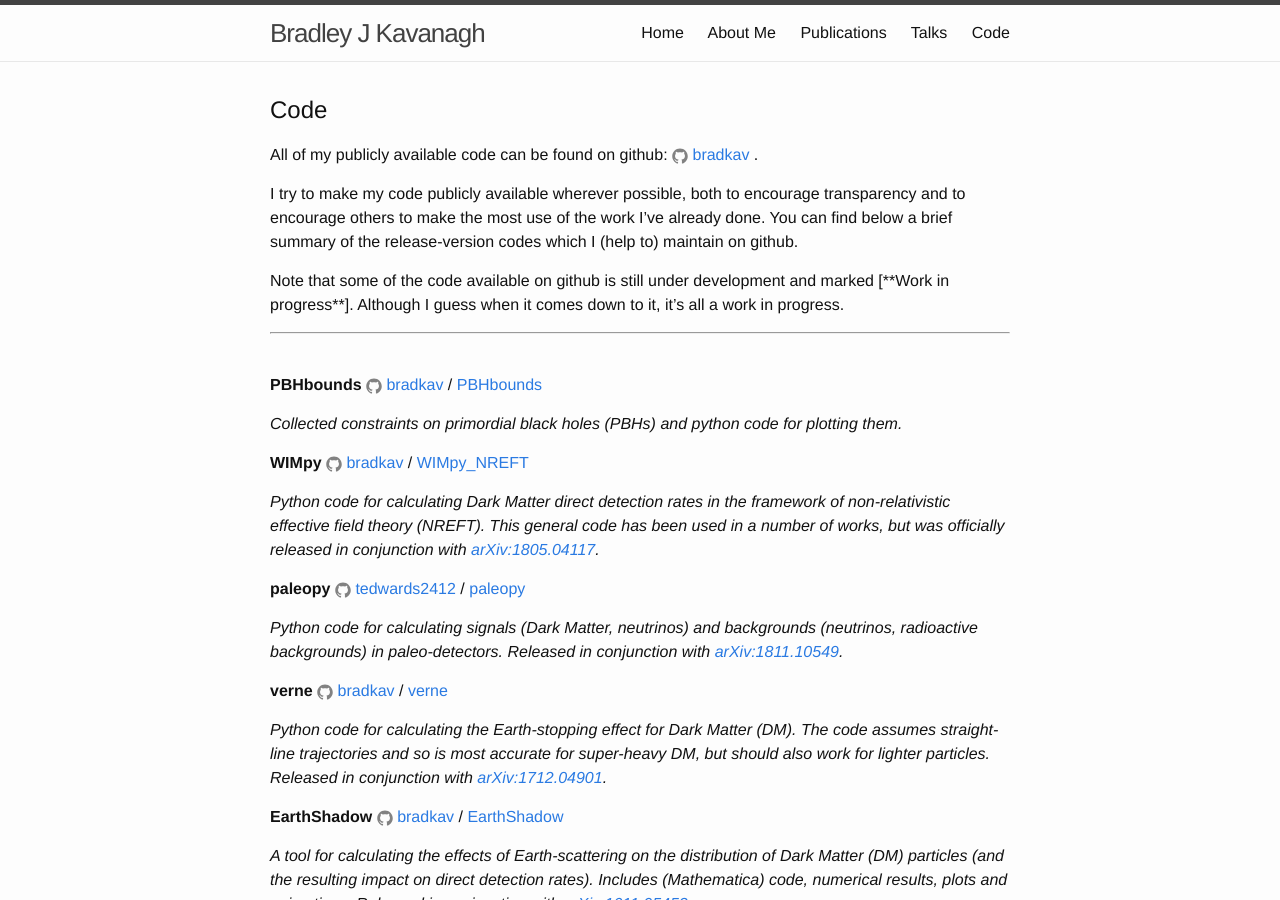
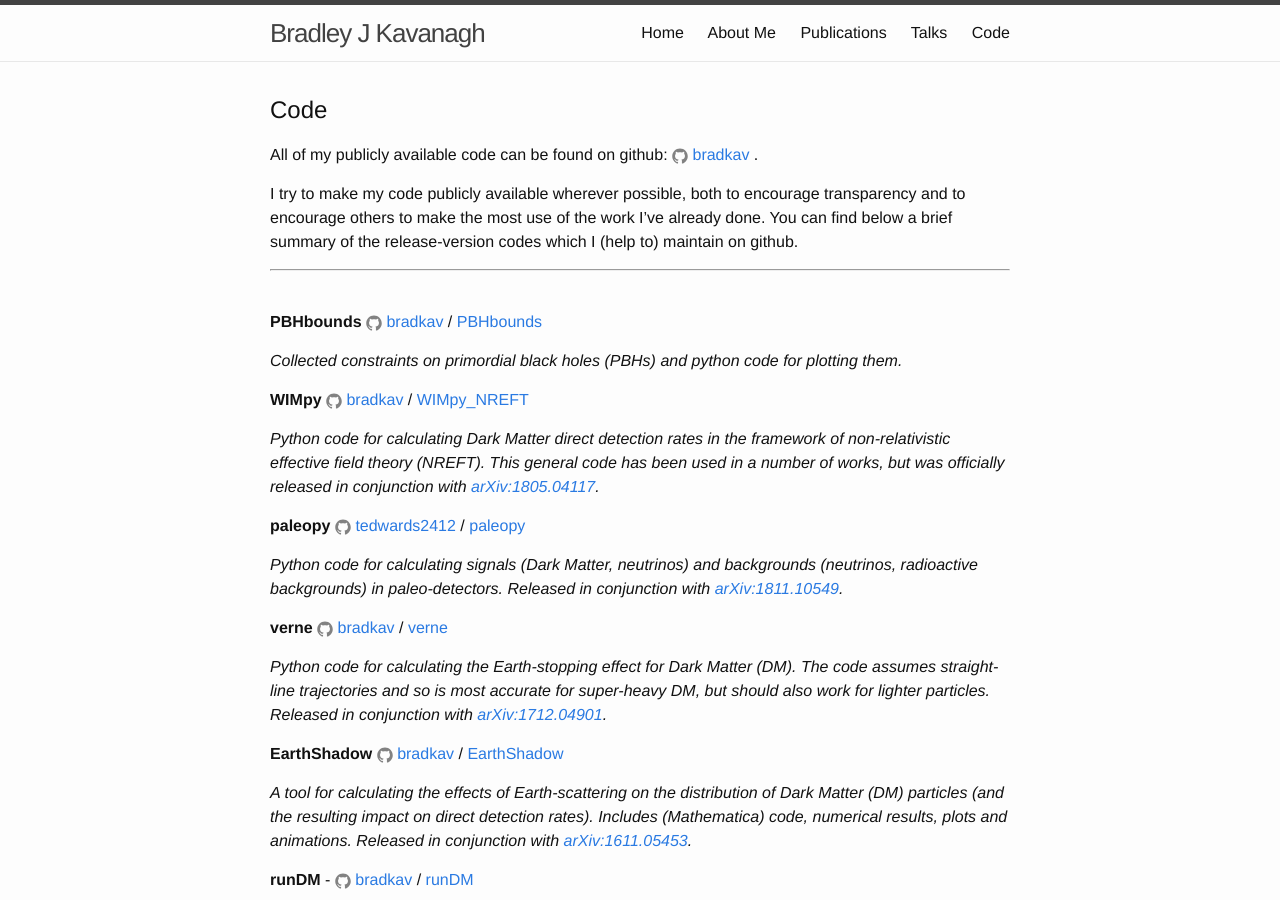
Before and after one commit to bradkav/bradkav.github.io, a Jekyll site: the page built from code.md, in a window 1280 px wide and 900 px high. Built offline with Jekyll 4.4.1, drawn with Linux system fonts in a browser that asks for light colours.

Commit message:
Updated code page

```diff
--- a/code.md
+++ b/code.md
@@ -10,8 +10,6 @@ weight: 5
 All of my publicly available code can be found on github: {% include icon-github.html username="bradkav" %}.
 
 I try to make my code publicly available wherever possible, both to encourage transparency and to encourage others to make the most use of the work I've already done. You can find below a brief summary of the release-version codes which I (help to) maintain on github.
-
-Note that some of the code available on github is still under development and marked [\*\*Work in progress\*\*]. Although I guess when it comes down to it, it's all a work in progress.
 
 ---
 <br>
```
